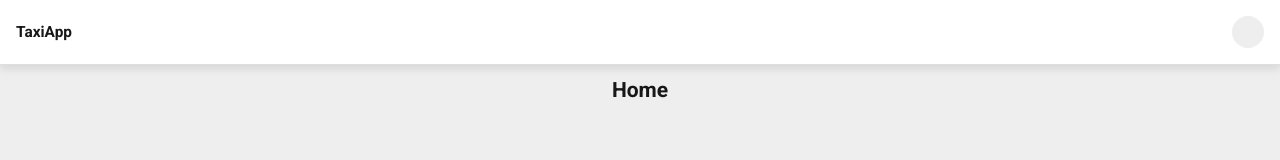
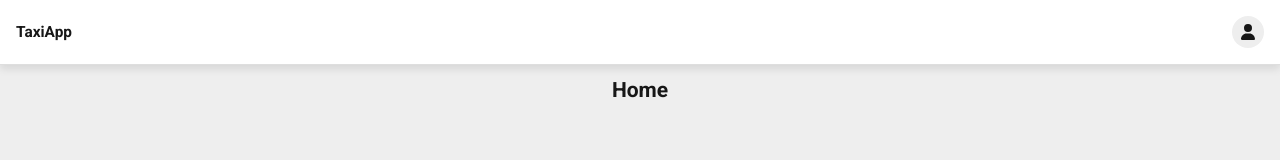
Before and after one commit to matiasenrigue/Taximize, a Next.js app in the folder apps/frontend/: page / in a window 1280 px wide. Shown: the top 160 px of the page. Built offline with nearby package versions, Linux system fonts and the light colour scheme.

Commit message:
fixed header account icon size

```diff
--- a/apps/frontend/components/Header/Header.module.css
+++ b/apps/frontend/components/Header/Header.module.css
@@ -29,3 +29,7 @@
     border-radius: 50%;
     background-color: var(--color-background);
 }
+
+.account_link * {
+    font-size: 16px;
+}
--- a/apps/frontend/components/Header/Header.tsx
+++ b/apps/frontend/components/Header/Header.tsx
@@ -1,6 +1,7 @@
 import Link from "next/link";
 import styles from "./Header.module.css";
 import { FontAwesomeIcon } from "@fortawesome/react-fontawesome";
+import {faUser} from "@fortawesome/free-solid-svg-icons";
 
 export const Header = () => {
     return (
@@ -15,8 +16,7 @@ export const Header = () => {
                 href={"/account"}
                 aria-label={"Account"}>
                 <FontAwesomeIcon
-                    icon={["fas", "user"]}
-                    style={{ fontSize: 16 }}
+                    icon={faUser}
                 />
             </Link>
         </header>
```
